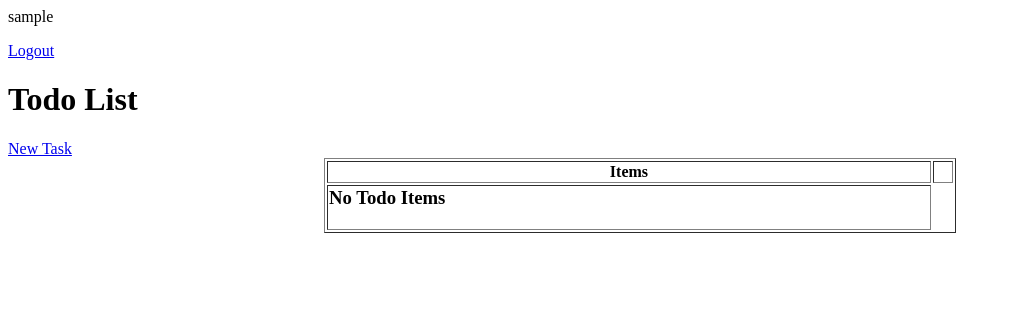
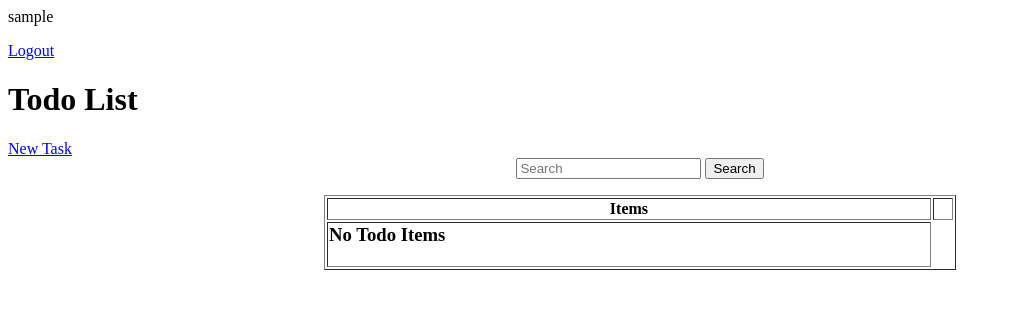
Before and after one commit to p2ombolenga/todo-app, a Django app: page / in a window 1280 px wide. Shown: the top 309 px of the page, without its empty margins (0-1011 px from the left). Run offline with Django 5.2, Linux system fonts and the light colour scheme; the visitor is signed in with stand-in values (Sample User, id 1); data that the repository does not hold is empty.

Commit message:
added basic search feature

```diff
--- a/base/templates/base/task_list.html
+++ b/base/templates/base/task_list.html
@@ -7,7 +7,12 @@
 <h1>Todo List</h1>
 
 <a href="{% url 'task-create' %}">New Task</a>
-
+<form action="" method="get">
+    <center>
+        <input type="text" name="search-area" placeholder="Search" value="{{ search_input }}">
+        <button type="submit">Search</button>
+    </center>
+</form>
 <table border="1" width="50%" align="center">
     <tr>
         <th>Items</th>
--- a/base/views.py
+++ b/base/views.py
@@ -51,6 +51,11 @@ class TaskList(LoginRequiredMixin, ListView):
         context = super().get_context_data(**kwargs)
         context['tasks'] = context['tasks'].filter(user=self.request.user)
         context['count'] = context['tasks'].filter(complete=False).count()
+        #Search
+        search_input = self.request.GET.get('search-area') or ''
+        if search_input:
+            context['tasks'] = context['tasks'].filter(title__icontains=search_input)
+        context['search_input'] = search_input
         return context
 
 class TaskDetail(LoginRequiredMixin, DetailView):
```
